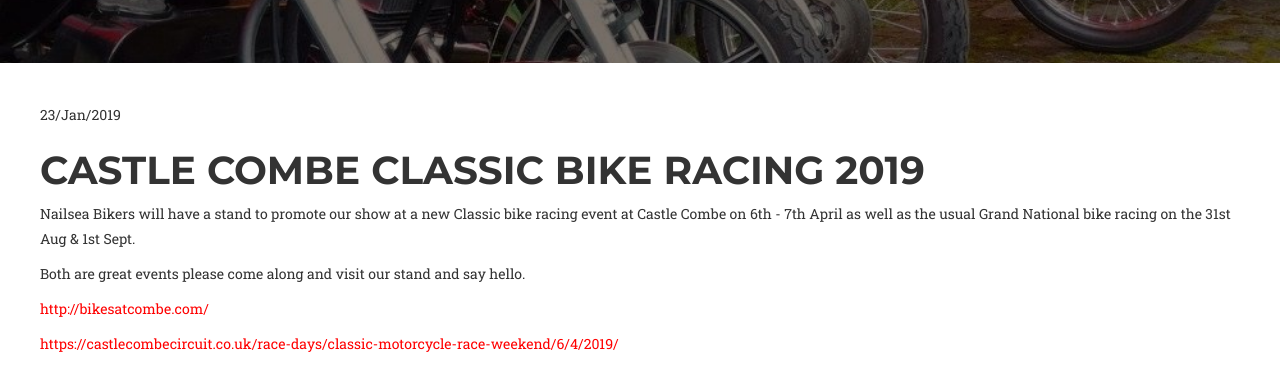
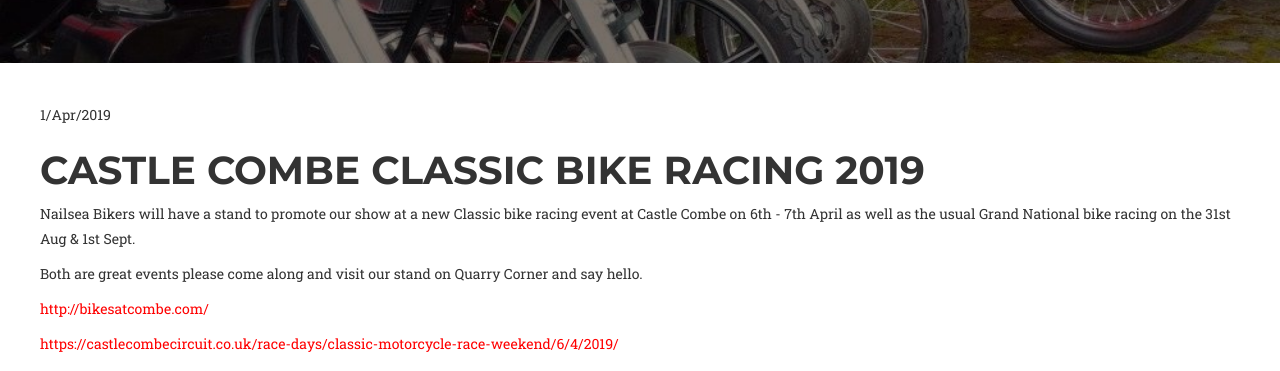
Before and after one commit to nailsea-bikers/nailsea-bikers.github.io, a Jekyll site: the page built from _posts/2019-04-01-castle-combe-2019.markdown, in a window 1280 px wide. Shown: the part 161-532 px from the top of the page. Built offline with Jekyll 4.4.1, drawn with Linux system fonts in a browser that asks for light colours; some web fonts are replaced.

Commit message:
Update stand location

```diff
--- a/_posts/2019-04-01-castle-combe-2019.markdown
+++ b/_posts/2019-04-01-castle-combe-2019.markdown
@@ -1,7 +1,7 @@
 ---
 title: Castle Combe Classic Bike Racing 2019
 layout: blog
-date: 2019-01-23
+date: 2019-04-01
 img: castle-combe.jpg
 thumbnail: castle-combe-400.jpg
 alt: Castle Combe Classic Bike Racing
@@ -12,7 +12,7 @@
 
 Nailsea Bikers will have a stand to promote our show at a new Classic bike racing event at Castle Combe on 6th - 7th April as well as the usual Grand National bike racing on the 31st Aug & 1st Sept.
 
-Both are great events please come along and visit our stand and say hello.
+Both are great events please come along and visit our stand on Quarry Corner and say hello.
 
 [http://bikesatcombe.com/](http://bikesatcombe.com/){:target="_blank"}
 
```
